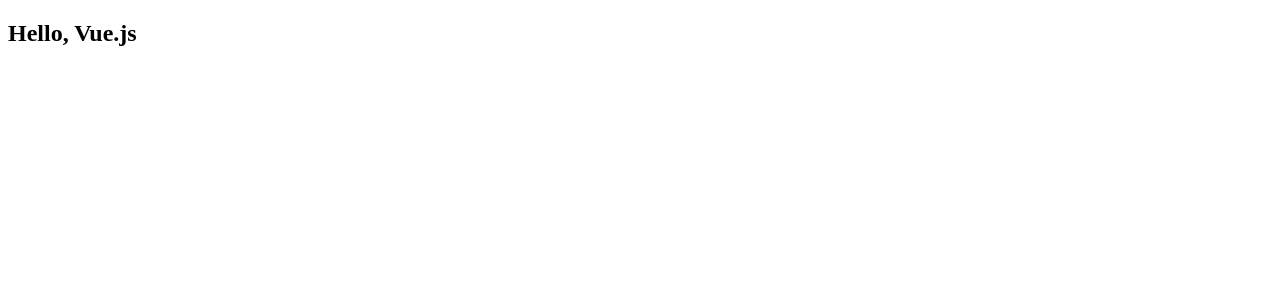
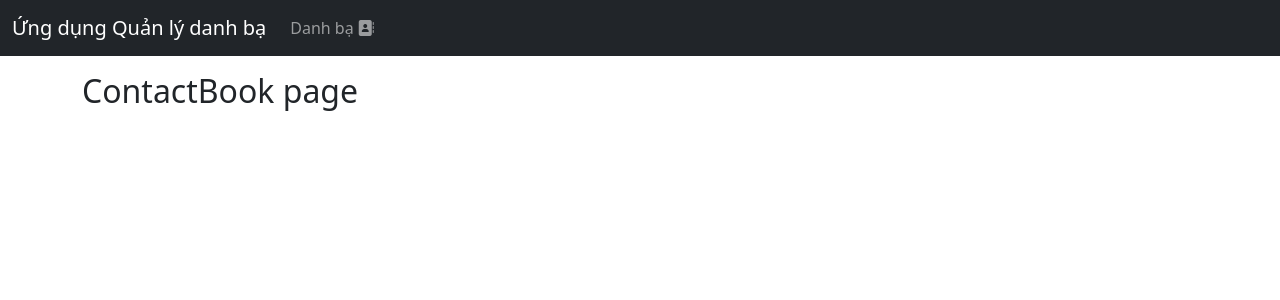
Before and after one commit to LamSut/ContactBook-FE, a Vue app: page / in a window 1280 px wide. Shown: the top 300 px of the page. Built offline with nearby package versions, Linux system fonts and the light colour scheme.

Commit message:
init page list

```diff
--- a/package.json
+++ b/package.json
@@ -11,7 +11,10 @@
     "format": "prettier --write src/"
   },
   "dependencies": {
-    "vue": "^3.5.11"
+    "@fortawesome/fontawesome-free": "^6.6.0",
+    "bootstrap": "^5.3.3",
+    "vue": "^3.5.11",
+    "vue-router": "^4.4.5"
   },
   "devDependencies": {
     "@eslint/eslintrc": "^3.1.0",
--- a/src/App.vue
+++ b/src/App.vue
@@ -1,6 +1,11 @@
+<script setup>
+import AppHeader from '@/components/AppHeader.vue';
+</script>
+
 <template>
+  <AppHeader />
   <div class="container mt-3">
-    <h2>Hello, Vue.js</h2>
+    <router-view />
   </div>
 </template>
 
--- a/src/components/AppHeader.vue
+++ b/src/components/AppHeader.vue
@@ -4,10 +4,10 @@
       <a href="/" class="navbar-brand">Ứng dụng Quản lý danh bạ</a>
       <div class="me-auto navbar-nav">
         <li class="nav-item">
-          <a class="nav-link">
+          <router-link :to="{ name: 'contactbook' }" class="nav-link">
             Danh bạ
             <i class="fas fa-address-book"></i>
-          </a>
+          </router-link>
         </li>
       </div>
     </div>
--- a/src/main.js
+++ b/src/main.js
@@ -1,4 +1,11 @@
+import 'bootstrap/dist/css/bootstrap.min.css';
+import '@fortawesome/fontawesome-free/css/all.min.css';
+import router from './router';
+
+
 import { createApp } from 'vue';
 import App from './App.vue';
 
-createApp(App).mount('#app');
+createApp(App)
+    .use(router)
+    .mount('#app');
--- /dev/null
+++ b/src/router/index.js
@@ -0,0 +1,14 @@
+import { createWebHistory, createRouter } from 'vue-router';
+import ContactBook from '@/views/ContactBook.vue';
+const routes = [
+    {
+        path: '/',
+        name: 'contactbook',
+        component: ContactBook,
+    },
+];
+const router = createRouter({
+    history: createWebHistory(import.meta.env.BASE_URL),
+    routes,
+});
+export default router;
--- /dev/null
+++ b/src/views/ContactBook.vue
@@ -0,0 +1,3 @@
+<template>
+<h2>ContactBook page</h2>
+</template>
```
Also changed, not shown: 1 other file (tests, documents, lock files or other folders).
